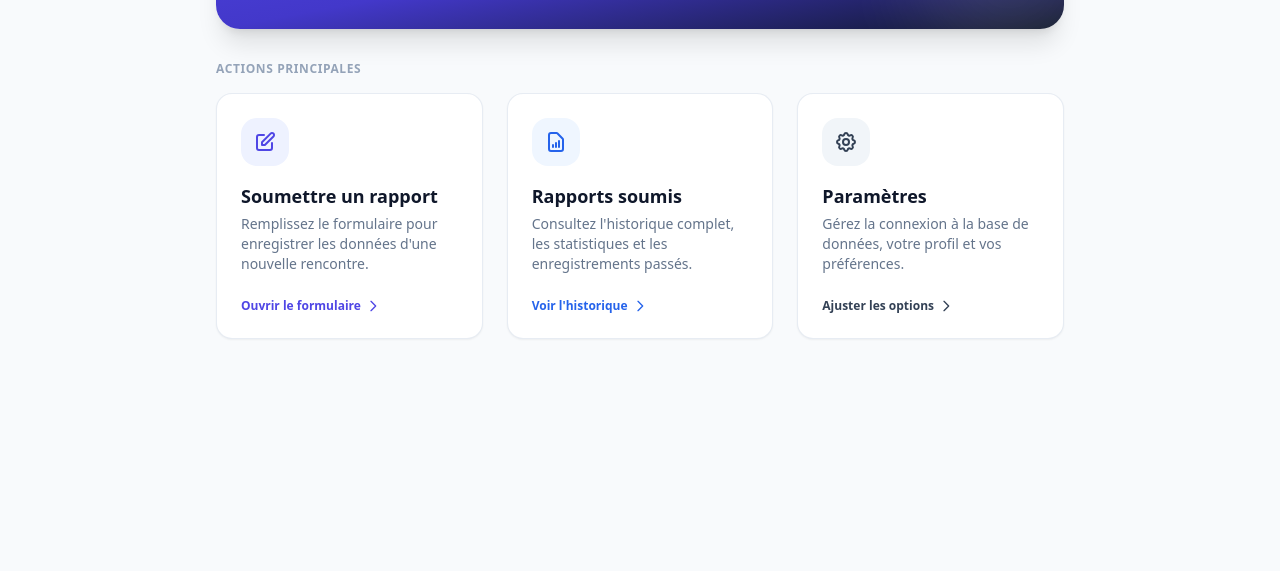
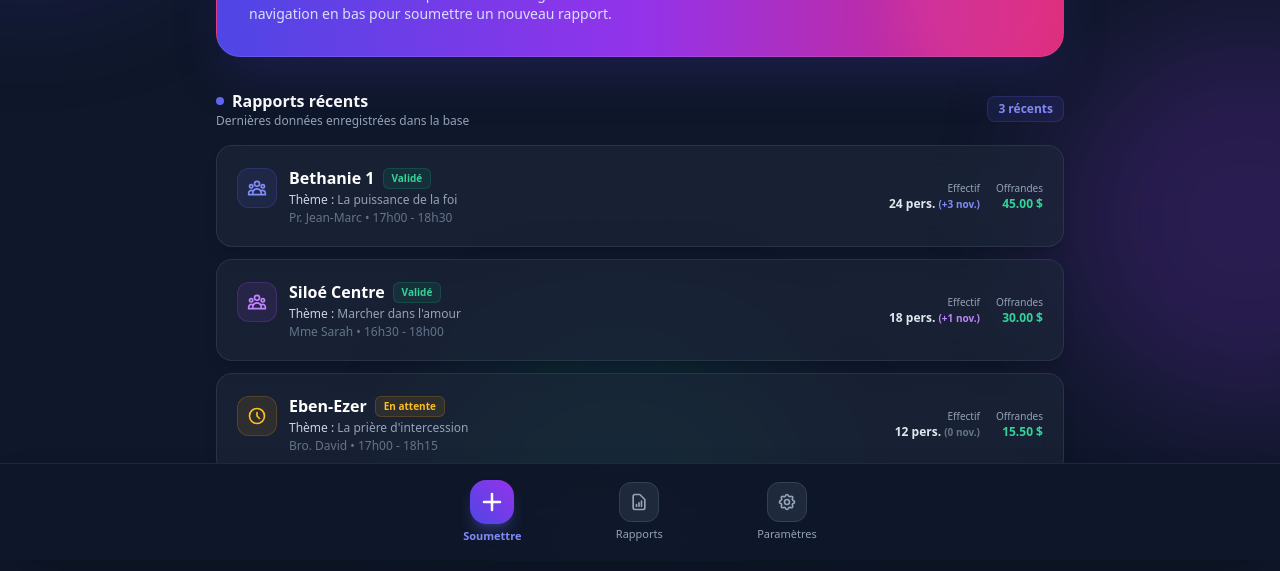
Before and after one commit to hesh-0901/cellules, a plain HTML site: page index.html in a window 1280 px wide. Shown: the part 240-811 px from the top of the page. Drawn offline with nearby package versions, Linux system fonts and the light colour scheme.

Commit message:
Update index.html

```diff
--- a/index.html
+++ b/index.html
@@ -3,145 +3,216 @@
 <head>
   <meta charset="UTF-8">
   <meta name="viewport" content="width=device-width, initial-scale=1.0">
-  <title>Gestion des Cellules</title>
+  <title>Tableau de bord - Cellules</title>
   <!-- Tailwind CSS via CDN -->
   <script src="https://cdn.tailwindcss.com"></script>
 </head>
-<body class="bg-slate-50 min-h-screen text-slate-800 pb-24 sm:pb-8 font-sans antialiased">
+<body class="bg-slate-900 min-h-screen text-slate-100 pb-28 sm:pb-24 font-sans antialiased relative selection:bg-indigo-500 selection:text-white">
 
-  <!-- En-tête / Navbar haut -->
-  <header class="bg-white border-b border-slate-200/80 sticky top-0 z-10 backdrop-blur-md bg-white/90">
+  <!-- Arrière-plan décoratif avec dégradés flous -->
+  <div class="fixed inset-0 overflow-hidden pointer-events-none z-0">
+    <div class="absolute -top-40 -left-40 w-96 h-96 bg-indigo-600/20 rounded-full blur-3xl"></div>
+    <div class="absolute top-1/3 -right-40 w-96 h-96 bg-purple-600/20 rounded-full blur-3xl"></div>
+    <div class="absolute -bottom-40 left-1/3 w-96 h-96 bg-emerald-600/15 rounded-full blur-3xl"></div>
+  </div>
+
+  <!-- En-tête -->
+  <header class="relative z-10 border-b border-slate-800/80 bg-slate-900/80 backdrop-blur-xl sticky top-0">
     <div class="max-w-4xl mx-auto px-4 sm:px-6 py-4 flex items-center justify-between">
       <div class="flex items-center space-x-3">
-        <div class="w-10 h-10 rounded-xl bg-indigo-600 flex items-center justify-center text-white font-bold shadow-md shadow-indigo-200">
+        <div class="w-10 h-10 rounded-xl bg-gradient-to-tr from-indigo-500 via-purple-500 to-pink-500 flex items-center justify-center text-white font-bold shadow-lg shadow-indigo-500/25">
           <svg xmlns="http://www.w3.org/2000/svg" class="h-6 w-6" fill="none" viewBox="0 0 24 24" stroke="currentColor">
             <path stroke-linecap="round" stroke-linejoin="round" stroke-width="2" d="M19 21V5a2 2 0 00-2-2H7a2 2 0 00-2 2v16m14 0h2m-2 0h-5m-9 0H3m2 0h5m0 0h4m-4 0V11m0 0h4m-4 0H7" />
           </svg>
         </div>
         <div>
-          <h1 class="text-lg font-bold text-slate-900 leading-tight">Gestion Cellules</h1>
-          <p class="text-xs text-slate-500">Espace d'administration</p>
+          <h1 class="text-lg font-bold bg-gradient-to-r from-white via-slate-100 to-slate-400 bg-clip-text text-transparent">Gestion Cellules</h1>
+          <p class="text-xs text-indigo-400 font-medium">Tableau de bord</p>
         </div>
       </div>
-      <!-- Indicateur d'état -->
-      <span class="inline-flex items-center px-2.5 py-1 rounded-full text-xs font-medium bg-emerald-50 text-emerald-700 border border-emerald-200">
-        <span class="w-1.5 h-1.5 rounded-full bg-emerald-500 mr-1.5 animate-pulse"></span>
-        En ligne
+
+      <!-- Badge statut synchro -->
+      <span class="inline-flex items-center px-3 py-1 rounded-full text-xs font-semibold bg-emerald-500/10 text-emerald-400 border border-emerald-500/20 shadow-sm">
+        <span class="w-2 h-2 rounded-full bg-emerald-400 mr-2 animate-ping"></span>
+        BD Connectée
       </span>
     </div>
   </header>
 
-  <!-- Contenu principal -->
-  <main class="max-w-4xl mx-auto px-4 sm:px-6 pt-6 sm:pt-10">
+  <!-- Contenu Principal -->
+  <main class="relative z-10 max-w-4xl mx-auto px-4 sm:px-6 pt-6 sm:pt-8">
 
-    <!-- Bannière de bienvenue -->
-    <div class="bg-gradient-to-br from-indigo-600 via-indigo-700 to-slate-900 rounded-3xl p-6 sm:p-8 text-white shadow-xl mb-8 relative overflow-hidden">
+    <!-- Bannière d'accueil vibrant -->
+    <div class="relative bg-gradient-to-r from-indigo-600 via-purple-600 to-pink-600 rounded-3xl p-6 sm:p-8 text-white shadow-2xl shadow-indigo-900/40 overflow-hidden mb-8 border border-white/10">
       <div class="relative z-10 max-w-lg">
-        <h2 class="text-2xl sm:text-3xl font-extrabold tracking-tight mb-2">Bienvenue sur l'application</h2>
-        <p class="text-indigo-100 text-sm sm:text-base leading-relaxed">
-          Enregistrez les comptes rendus de vos réunions de cellule, consultez les rapports archivés ou configurez l'application.
+        <span class="inline-block px-3 py-1 bg-white/20 backdrop-blur-md rounded-full text-xs font-semibold mb-3 tracking-wide uppercase text-indigo-100">
+          Activité du mois
+        </span>
+        <h2 class="text-2xl sm:text-3xl font-black tracking-tight mb-2">Suivi des Réunions</h2>
+        <p class="text-indigo-100 text-xs sm:text-sm leading-relaxed opacity-95">
+          Consultez les derniers comptes rendus enregistrés ou utilisez la barre de navigation en bas pour soumettre un nouveau rapport.
         </p>
       </div>
-      <!-- Motif décoratif en arrière-plan -->
-      <div class="absolute -right-10 -bottom-10 w-48 h-48 bg-white/10 rounded-full blur-2xl pointer-events-none"></div>
+      <!-- Formes géométriques décoratives -->
+      <div class="absolute -right-6 -bottom-10 w-48 h-48 bg-pink-500/30 rounded-full blur-xl pointer-events-none"></div>
+      <div class="absolute right-20 -top-10 w-32 h-32 bg-indigo-400/20 rounded-full blur-lg pointer-events-none"></div>
     </div>
 
-    <!-- Titre de section -->
-    <div class="mb-4">
-      <h3 class="text-xs font-bold uppercase tracking-wider text-slate-400">Actions principales</h3>
-    </div>
+    <!-- Section : Rapports Récents -->
+    <section>
+      <div class="flex items-center justify-between mb-4">
+        <div>
+          <h3 class="text-base font-bold text-white flex items-center gap-2">
+            <span class="w-2 h-2 rounded-full bg-indigo-500"></span>
+            Rapports récents
+          </h3>
+          <p class="text-xs text-slate-400">Dernières données enregistrées dans la base</p>
+        </div>
+        <span class="text-xs font-semibold text-indigo-400 bg-indigo-500/10 px-2.5 py-1 rounded-lg border border-indigo-500/20">3 récents</span>
+      </div>
 
-    <!-- Grille des fonctionnalités -->
-    <div class="grid grid-cols-1 md:grid-cols-3 gap-4 sm:gap-6">
+      <!-- Liste des cartes de rapports -->
+      <div class="space-y-3">
 
-      <!-- Carte 1 : Soumettre -->
-      <a href="formulaire.html"
-         class="group bg-white p-6 rounded-2xl border border-slate-200/80 shadow-sm hover:shadow-xl hover:border-indigo-300 transition-all duration-300 flex flex-col justify-between">
-        <div>
-          <div class="w-12 h-12 rounded-2xl bg-indigo-50 text-indigo-600 flex items-center justify-center mb-4 group-hover:scale-110 group-hover:bg-indigo-600 group-hover:text-white transition-all duration-300">
-            <svg xmlns="http://www.w3.org/2000/svg" class="h-6 w-6" fill="none" viewBox="0 0 24 24" stroke="currentColor">
-              <path stroke-linecap="round" stroke-linejoin="round" stroke-width="2" d="M11 5H6a2 2 0 00-2 2v11a2 2 0 002 2h11a2 2 0 002-2v-5m-1.414-9.414a2 2 0 112.828 2.828L11.828 15H9v-2.828l8.586-8.586z" />
-            </svg>
+        <!-- Rapport 1 -->
+        <div class="bg-slate-800/60 hover:bg-slate-800 backdrop-blur-md border border-slate-700/60 hover:border-indigo-500/50 rounded-2xl p-4 sm:p-5 transition-all duration-300 shadow-lg group">
+          <div class="flex flex-col sm:flex-row sm:items-center justify-between gap-3">
+            <div class="flex items-start gap-3">
+              <div class="w-10 h-10 rounded-xl bg-indigo-500/10 text-indigo-400 border border-indigo-500/20 flex items-center justify-center shrink-0 mt-0.5 group-hover:scale-105 group-hover:bg-indigo-500 group-hover:text-white transition-all">
+                <svg xmlns="http://www.w3.org/2000/svg" class="h-5 w-5" fill="none" viewBox="0 0 24 24" stroke="currentColor">
+                  <path stroke-linecap="round" stroke-linejoin="round" stroke-width="2" d="M17 20h5v-2a3 3 0 00-5.356-1.857M17 20H7m10 0v-2c0-.656-.126-1.283-.356-1.857M7 20H2v-2a3 3 0 015.356-1.857M7 20v-2c0-.656.126-1.283.356-1.857m0 0a5.002 5.002 0 019.288 0M15 7a3 3 0 11-6 0 3 3 0 016 0zm6 3a2 2 0 11-4 0 2 2 0 014 0zM7 10a2 2 0 11-4 0 2 2 0 014 0z" />
+                </svg>
+              </div>
+              <div>
+                <div class="flex items-center gap-2">
+                  <h4 class="font-bold text-white text-base">Bethanie 1</h4>
+                  <span class="text-[10px] font-semibold bg-emerald-500/10 text-emerald-400 px-2 py-0.5 rounded-md border border-emerald-500/20">Validé</span>
+                </div>
+                <p class="text-xs text-slate-400 mt-0.5"><span class="text-slate-300 font-medium">Thème :</span> La puissance de la foi</p>
+                <p class="text-xs text-slate-500 mt-0.5">Pr. Jean-Marc • 17h00 - 18h30</p>
+              </div>
+            </div>
+
+            <!-- Stats rapides -->
+            <div class="flex items-center justify-between sm:justify-end gap-4 border-t sm:border-t-0 border-slate-700/50 pt-2 sm:pt-0 text-xs">
+              <div class="text-left sm:text-right">
+                <span class="block text-slate-400 text-[10px]">Effectif</span>
+                <span class="font-bold text-slate-200">24 pers. <span class="text-indigo-400 text-[10px]">(+3 nov.)</span></span>
+              </div>
+              <div class="text-right">
+                <span class="block text-slate-400 text-[10px]">Offrandes</span>
+                <span class="font-bold text-emerald-400">45.00 $</span>
+              </div>
+            </div>
           </div>
-          <h4 class="text-lg font-bold text-slate-900 mb-1 group-hover:text-indigo-600 transition">Soumettre un rapport</h4>
-          <p class="text-xs sm:text-sm text-slate-500 leading-relaxed">Remplissez le formulaire pour enregistrer les données d'une nouvelle rencontre.</p>
         </div>
-        <div class="mt-6 flex items-center text-xs font-semibold text-indigo-600 group-hover:translate-x-1 transition-transform">
-          <span>Ouvrir le formulaire</span>
-          <svg xmlns="http://www.w3.org/2000/svg" class="h-4 w-4 ml-1" fill="none" viewBox="0 0 24 24" stroke="currentColor">
-            <path stroke-linecap="round" stroke-linejoin="round" stroke-width="2" d="M9 5l7 7-7 7" />
+
+        <!-- Rapport 2 -->
+        <div class="bg-slate-800/60 hover:bg-slate-800 backdrop-blur-md border border-slate-700/60 hover:border-purple-500/50 rounded-2xl p-4 sm:p-5 transition-all duration-300 shadow-lg group">
+          <div class="flex flex-col sm:flex-row sm:items-center justify-between gap-3">
+            <div class="flex items-start gap-3">
+              <div class="w-10 h-10 rounded-xl bg-purple-500/10 text-purple-400 border border-purple-500/20 flex items-center justify-center shrink-0 mt-0.5 group-hover:scale-105 group-hover:bg-purple-500 group-hover:text-white transition-all">
+                <svg xmlns="http://www.w3.org/2000/svg" class="h-5 w-5" fill="none" viewBox="0 0 24 24" stroke="currentColor">
+                  <path stroke-linecap="round" stroke-linejoin="round" stroke-width="2" d="M17 20h5v-2a3 3 0 00-5.356-1.857M17 20H7m10 0v-2c0-.656-.126-1.283-.356-1.857M7 20H2v-2a3 3 0 015.356-1.857M7 20v-2c0-.656.126-1.283.356-1.857m0 0a5.002 5.002 0 019.288 0M15 7a3 3 0 11-6 0 3 3 0 016 0zm6 3a2 2 0 11-4 0 2 2 0 014 0zM7 10a2 2 0 11-4 0 2 2 0 014 0z" />
+                </svg>
+              </div>
+              <div>
+                <div class="flex items-center gap-2">
+                  <h4 class="font-bold text-white text-base">Siloé Centre</h4>
+                  <span class="text-[10px] font-semibold bg-emerald-500/10 text-emerald-400 px-2 py-0.5 rounded-md border border-emerald-500/20">Validé</span>
+                </div>
+                <p class="text-xs text-slate-400 mt-0.5"><span class="text-slate-300 font-medium">Thème :</span> Marcher dans l'amour</p>
+                <p class="text-xs text-slate-500 mt-0.5">Mme Sarah • 16h30 - 18h00</p>
+              </div>
+            </div>
+
+            <div class="flex items-center justify-between sm:justify-end gap-4 border-t sm:border-t-0 border-slate-700/50 pt-2 sm:pt-0 text-xs">
+              <div class="text-left sm:text-right">
+                <span class="block text-slate-400 text-[10px]">Effectif</span>
+                <span class="font-bold text-slate-200">18 pers. <span class="text-purple-400 text-[10px]">(+1 nov.)</span></span>
+              </div>
+              <div class="text-right">
+                <span class="block text-slate-400 text-[10px]">Offrandes</span>
+                <span class="font-bold text-emerald-400">30.00 $</span>
+              </div>
+            </div>
+          </div>
+        </div>
+
+        <!-- Rapport 3 -->
+        <div class="bg-slate-800/60 hover:bg-slate-800 backdrop-blur-md border border-slate-700/60 hover:border-amber-500/50 rounded-2xl p-4 sm:p-5 transition-all duration-300 shadow-lg group">
+          <div class="flex flex-col sm:flex-row sm:items-center justify-between gap-3">
+            <div class="flex items-start gap-3">
+              <div class="w-10 h-10 rounded-xl bg-amber-500/10 text-amber-400 border border-amber-500/20 flex items-center justify-center shrink-0 mt-0.5 group-hover:scale-105 group-hover:bg-amber-500 group-hover:text-white transition-all">
+                <svg xmlns="http://www.w3.org/2000/svg" class="h-5 w-5" fill="none" viewBox="0 0 24 24" stroke="currentColor">
+                  <path stroke-linecap="round" stroke-linejoin="round" stroke-width="2" d="M12 8v4l3 3m6-3a9 9 0 11-18 0 9 9 0 0118 0z" />
+                </svg>
+              </div>
+              <div>
+                <div class="flex items-center gap-2">
+                  <h4 class="font-bold text-white text-base">Eben-Ezer</h4>
+                  <span class="text-[10px] font-semibold bg-amber-500/10 text-amber-400 px-2 py-0.5 rounded-md border border-amber-500/20">En attente</span>
+                </div>
+                <p class="text-xs text-slate-400 mt-0.5"><span class="text-slate-300 font-medium">Thème :</span> La prière d'intercession</p>
+                <p class="text-xs text-slate-500 mt-0.5">Bro. David • 17h00 - 18h15</p>
+              </div>
+            </div>
+
+            <div class="flex items-center justify-between sm:justify-end gap-4 border-t sm:border-t-0 border-slate-700/50 pt-2 sm:pt-0 text-xs">
+              <div class="text-left sm:text-right">
+                <span class="block text-slate-400 text-[10px]">Effectif</span>
+                <span class="font-bold text-slate-200">12 pers. <span class="text-slate-500 text-[10px]">(0 nov.)</span></span>
+              </div>
+              <div class="text-right">
+                <span class="block text-slate-400 text-[10px]">Offrandes</span>
+                <span class="font-bold text-emerald-400">15.50 $</span>
+              </div>
+            </div>
+          </div>
+        </div>
+
+      </div>
+    </section>
+
+  </main>
+
+  <!-- Barre de Navigation Fixe en Pied de Page (Boutons uniques) -->
+  <footer class="fixed bottom-0 left-0 right-0 z-30 bg-slate-900/90 backdrop-blur-xl border-t border-slate-800 py-3 px-4 sm:px-8 shadow-2xl">
+    <div class="max-w-md mx-auto flex items-center justify-around">
+
+      <!-- Bouton : Soumettre -->
+      <a href="formulaire.html" class="flex flex-col items-center group relative py-1 px-3">
+        <div class="w-11 h-11 rounded-2xl bg-gradient-to-tr from-indigo-600 to-purple-600 text-white flex items-center justify-center shadow-lg shadow-indigo-500/30 group-hover:scale-110 transition-all duration-200">
+          <svg xmlns="http://www.w3.org/2000/svg" class="h-6 w-6" fill="none" viewBox="0 0 24 24" stroke="currentColor">
+            <path stroke-linecap="round" stroke-linejoin="round" stroke-width="2.5" d="M12 4v16m8-8H4" />
           </svg>
         </div>
+        <span class="text-[11px] font-semibold text-indigo-400 mt-1">Soumettre</span>
       </a>
 
-      <!-- Carte 2 : Rapports soumis -->
-      <a href="#"
-         class="group bg-white p-6 rounded-2xl border border-slate-200/80 shadow-sm hover:shadow-xl hover:border-blue-300 transition-all duration-300 flex flex-col justify-between">
-        <div>
-          <div class="w-12 h-12 rounded-2xl bg-blue-50 text-blue-600 flex items-center justify-center mb-4 group-hover:scale-110 group-hover:bg-blue-600 group-hover:text-white transition-all duration-300">
-            <svg xmlns="http://www.w3.org/2000/svg" class="h-6 w-6" fill="none" viewBox="0 0 24 24" stroke="currentColor">
-              <path stroke-linecap="round" stroke-linejoin="round" stroke-width="2" d="M9 17v-2m3 2v-4m3 4v-6m2 10H7a2 2 0 01-2-2V5a2 2 0 012-2h5.586a1 1 0 01.707.293l5.414 5.414a1 1 0 01.293.707V19a2 2 0 01-2 2z" />
-            </svg>
-          </div>
-          <h4 class="text-lg font-bold text-slate-900 mb-1 group-hover:text-blue-600 transition">Rapports soumis</h4>
-          <p class="text-xs sm:text-sm text-slate-500 leading-relaxed">Consultez l'historique complet, les statistiques et les enregistrements passés.</p>
-        </div>
-        <div class="mt-6 flex items-center text-xs font-semibold text-blue-600 group-hover:translate-x-1 transition-transform">
-          <span>Voir l'historique</span>
-          <svg xmlns="http://www.w3.org/2000/svg" class="h-4 w-4 ml-1" fill="none" viewBox="0 0 24 24" stroke="currentColor">
-            <path stroke-linecap="round" stroke-linejoin="round" stroke-width="2" d="M9 5l7 7-7 7" />
+      <!-- Bouton : Historique / Rapports -->
+      <a href="#" class="flex flex-col items-center group py-1 px-3">
+        <div class="w-10 h-10 rounded-xl bg-slate-800 text-slate-400 group-hover:text-purple-400 group-hover:bg-slate-700 flex items-center justify-center transition-all duration-200 border border-slate-700">
+          <svg xmlns="http://www.w3.org/2000/svg" class="h-5 w-5" fill="none" viewBox="0 0 24 24" stroke="currentColor">
+            <path stroke-linecap="round" stroke-linejoin="round" stroke-width="2" d="M9 17v-2m3 2v-4m3 4v-6m2 10H7a2 2 0 01-2-2V5a2 2 0 012-2h5.586a1 1 0 01.707.293l5.414 5.414a1 1 0 01.293.707V19a2 2 0 01-2 2z" />
           </svg>
         </div>
+        <span class="text-[11px] font-medium text-slate-400 group-hover:text-purple-400 mt-1 transition">Rapports</span>
       </a>
 
-      <!-- Carte 3 : Paramètres -->
-      <a href="#"
-         class="group bg-white p-6 rounded-2xl border border-slate-200/80 shadow-sm hover:shadow-xl hover:border-slate-400 transition-all duration-300 flex flex-col justify-between">
-        <div>
-          <div class="w-12 h-12 rounded-2xl bg-slate-100 text-slate-700 flex items-center justify-center mb-4 group-hover:scale-110 group-hover:bg-slate-800 group-hover:text-white transition-all duration-300">
-            <svg xmlns="http://www.w3.org/2000/svg" class="h-6 w-6" fill="none" viewBox="0 0 24 24" stroke="currentColor">
-              <path stroke-linecap="round" stroke-linejoin="round" stroke-width="2" d="M10.325 4.317c.426-1.756 2.924-1.756 3.35 0a1.724 1.724 0 002.573 1.066c1.543-.94 3.31.826 2.37 2.37a1.724 1.724 0 001.065 2.572c1.756.426 1.756 2.924 0 3.35a1.724 1.724 0 00-1.066 2.573c.94 1.543-.826 3.31-2.37 2.37a1.724 1.724 0 00-2.572 1.065c-.426 1.756-2.924 1.756-3.35 0a1.724 1.724 0 00-2.573-1.066c-1.543.94-3.31-.826-2.37-2.37a1.724 1.724 0 00-1.065-2.572c-1.756-.426-1.756-2.924 0-3.35a1.724 1.724 0 001.066-2.573c-.94-1.543.826-3.31 2.37-2.37.996.608 2.296.07 2.572-1.065z" />
-              <path stroke-linecap="round" stroke-linejoin="round" stroke-width="2" d="M15 12a3 3 0 11-6 0 3 3 0 016 0z" />
-            </svg>
-          </div>
-          <h4 class="text-lg font-bold text-slate-900 mb-1 group-hover:text-slate-800 transition">Paramètres</h4>
-          <p class="text-xs sm:text-sm text-slate-500 leading-relaxed">Gérez la connexion à la base de données, votre profil et vos préférences.</p>
-        </div>
-        <div class="mt-6 flex items-center text-xs font-semibold text-slate-700 group-hover:translate-x-1 transition-transform">
-          <span>Ajuster les options</span>
-          <svg xmlns="http://www.w3.org/2000/svg" class="h-4 w-4 ml-1" fill="none" viewBox="0 0 24 24" stroke="currentColor">
-            <path stroke-linecap="round" stroke-linejoin="round" stroke-width="2" d="M9 5l7 7-7 7" />
+      <!-- Bouton : Paramètres -->
+      <a href="#" class="flex flex-col items-center group py-1 px-3">
+        <div class="w-10 h-10 rounded-xl bg-slate-800 text-slate-400 group-hover:text-pink-400 group-hover:bg-slate-700 flex items-center justify-center transition-all duration-200 border border-slate-700">
+          <svg xmlns="http://www.w3.org/2000/svg" class="h-5 w-5" fill="none" viewBox="0 0 24 24" stroke="currentColor">
+            <path stroke-linecap="round" stroke-linejoin="round" stroke-width="2" d="M10.325 4.317c.426-1.756 2.924-1.756 3.35 0a1.724 1.724 0 002.573 1.066c1.543-.94 3.31.826 2.37 2.37a1.724 1.724 0 001.065 2.572c1.756.426 1.756 2.924 0 3.35a1.724 1.724 0 00-1.066 2.573c.94 1.543-.826 3.31-2.37 2.37a1.724 1.724 0 00-2.572 1.065c-.426 1.756-2.924 1.756-3.35 0a1.724 1.724 0 00-2.573-1.066c-1.543.94-3.31-.826-2.37-2.37a1.724 1.724 0 00-1.065-2.572c-1.756-.426-1.756-2.924 0-3.35a1.724 1.724 0 001.066-2.573c-.94-1.543.826-3.31 2.37-2.37.996.608 2.296.07 2.572-1.065z" />
+            <path stroke-linecap="round" stroke-linejoin="round" stroke-width="2" d="M15 12a3 3 0 11-6 0 3 3 0 016 0z" />
           </svg>
         </div>
+        <span class="text-[11px] font-medium text-slate-400 group-hover:text-pink-400 mt-1 transition">Paramètres</span>
       </a>
 
     </div>
-  </main>
-
-  <!-- Barre de navigation inférieure (Mobile uniquement) -->
-  <nav class="sm:hidden fixed bottom-0 left-0 right-0 bg-white/95 backdrop-blur-lg border-t border-slate-200 py-2 px-6 z-20">
-    <div class="flex justify-around items-center">
-      <a href="formulaire.html" class="flex flex-col items-center text-indigo-600 font-medium">
-        <svg xmlns="http://www.w3.org/2000/svg" class="h-6 w-6" fill="none" viewBox="0 0 24 24" stroke="currentColor">
-          <path stroke-linecap="round" stroke-linejoin="round" stroke-width="2" d="M12 4v16m8-8H4" />
-        </svg>
-        <span class="text-[10px] mt-1">Soumettre</span>
-      </a>
-      <a href="#" class="flex flex-col items-center text-slate-400 hover:text-slate-600 font-medium">
-        <svg xmlns="http://www.w3.org/2000/svg" class="h-6 w-6" fill="none" viewBox="0 0 24 24" stroke="currentColor">
-          <path stroke-linecap="round" stroke-linejoin="round" stroke-width="2" d="M9 17v-2m3 2v-4m3 4v-6m2 10H7a2 2 0 01-2-2V5a2 2 0 012-2h5.586a1 1 0 01.707.293l5.414 5.414a1 1 0 01.293.707V19a2 2 0 01-2 2z" />
-        </svg>
-        <span class="text-[10px] mt-1">Rapports</span>
-      </a>
-      <a href="#" class="flex flex-col items-center text-slate-400 hover:text-slate-600 font-medium">
-        <svg xmlns="http://www.w3.org/2000/svg" class="h-6 w-6" fill="none" viewBox="0 0 24 24" stroke="currentColor">
-          <path stroke-linecap="round" stroke-linejoin="round" stroke-width="2" d="M10.325 4.317c.426-1.756 2.924-1.756 3.35 0a1.724 1.724 0 002.573 1.066c1.543-.94 3.31.826 2.37 2.37a1.724 1.724 0 001.065 2.572c1.756.426 1.756 2.924 0 3.35a1.724 1.724 0 00-1.066 2.573c.94 1.543-.826 3.31-2.37 2.37a1.724 1.724 0 00-2.572 1.065c-.426 1.756-2.924 1.756-3.35 0a1.724 1.724 0 00-2.573-1.066c-1.543.94-3.31-.826-2.37-2.37a1.724 1.724 0 00-1.065-2.572c-1.756-.426-1.756-2.924 0-3.35a1.724 1.724 0 001.066-2.573c-.94-1.543.826-3.31 2.37-2.37.996.608 2.296.07 2.572-1.065z" />
-          <path stroke-linecap="round" stroke-linejoin="round" stroke-width="2" d="M15 12a3 3 0 11-6 0 3 3 0 016 0z" />
-        </svg>
-        <span class="text-[10px] mt-1">Options</span>
-      </a>
-    </div>
-  </nav>
+  </footer>
 
 </body>
 </html>
```
